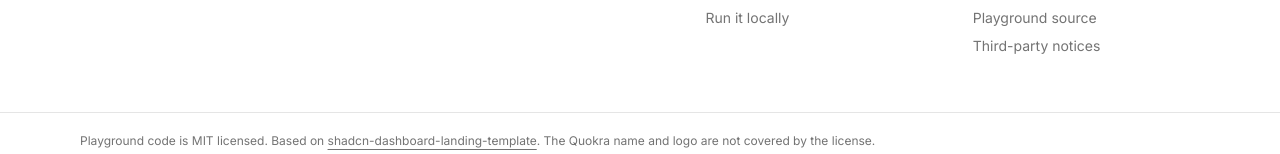
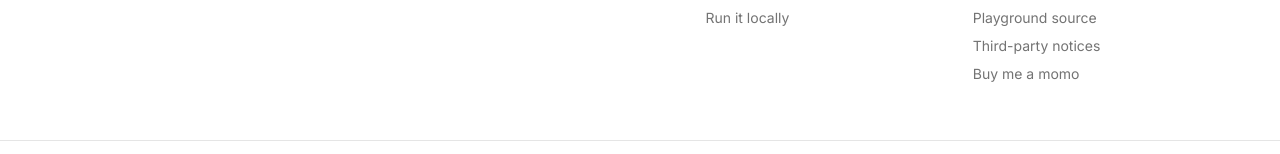
Before and after one commit to mesubash/quokra-playground, a React (Vite) app: page / in a window 1280 px wide. Shown: the part 8188-8342 px from the top of the page. Built offline with nearby package versions, Linux system fonts and the light colour scheme; no server answers; what oidc-client-ts would draw is missing.

Commit message:
feat(landing): Buy me a momo link in the footer

```diff
--- a/src/app/landing/components/site-chrome.tsx
+++ b/src/app/landing/components/site-chrome.tsx
@@ -7,6 +7,7 @@ import { getUser } from "@/lib/auth"
 import {
   PLAYGROUND_REPO,
   QUOKRA_REPO,
+  SUPPORT_URL,
   TEMPLATE_REPO,
   docsUrl,
   repoFile,
@@ -160,6 +161,7 @@ const footerColumns = [
         label: "Third-party notices",
         href: repoFile("THIRD_PARTY_NOTICES.md"),
       },
+      { label: "Buy me a momo", href: SUPPORT_URL },
     ],
   },
 ]
--- a/src/app/landing/links.ts
+++ b/src/app/landing/links.ts
@@ -1,5 +1,6 @@
 export const QUOKRA_REPO = "https://github.com/mesubash/quokra"
 export const PLAYGROUND_REPO = "https://github.com/mesubash/quokra-playground"
+export const SUPPORT_URL = "https://buymemomo.com/mesubash"
 export const TEMPLATE_REPO =
   "https://github.com/shadcnstore/shadcn-dashboard-landing-template"
 
```
